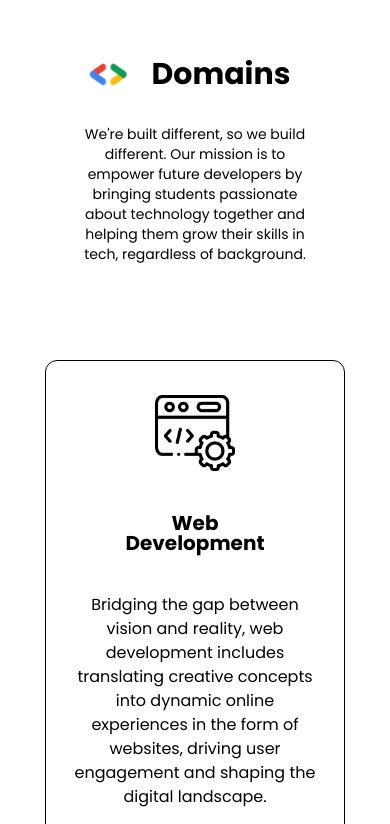
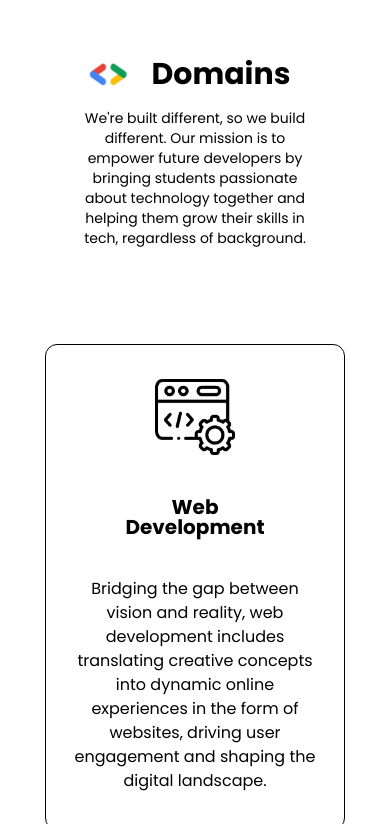
Before and after one commit to GDSC-IETDAVV/GDSC_Website, a Next.js app: page / in a window 390 px wide. Shown: the part 3141-3965 px from the top of the page. Built offline with nearby package versions, Linux system fonts and the light colour scheme.

Commit message:
improvements to domains ux

```diff
--- a/src/app/components/TechStack/DomainDesc.tsx
+++ b/src/app/components/TechStack/DomainDesc.tsx
@@ -15,7 +15,7 @@ const DomainDesc = () => {
             delay: 2.5,
           },
         }}
-        className="flex flex-col gap-8 sm:w-[100%] h-max p-8 items-center"
+        className="flex flex-col gap-4 md:gap-8 sm:w-[100%] h-max p-8 items-center"
       >
         {/* Text and Logo */}
         <div className="flex flex-row gap-1 sm:gap-4 items-center">
```
